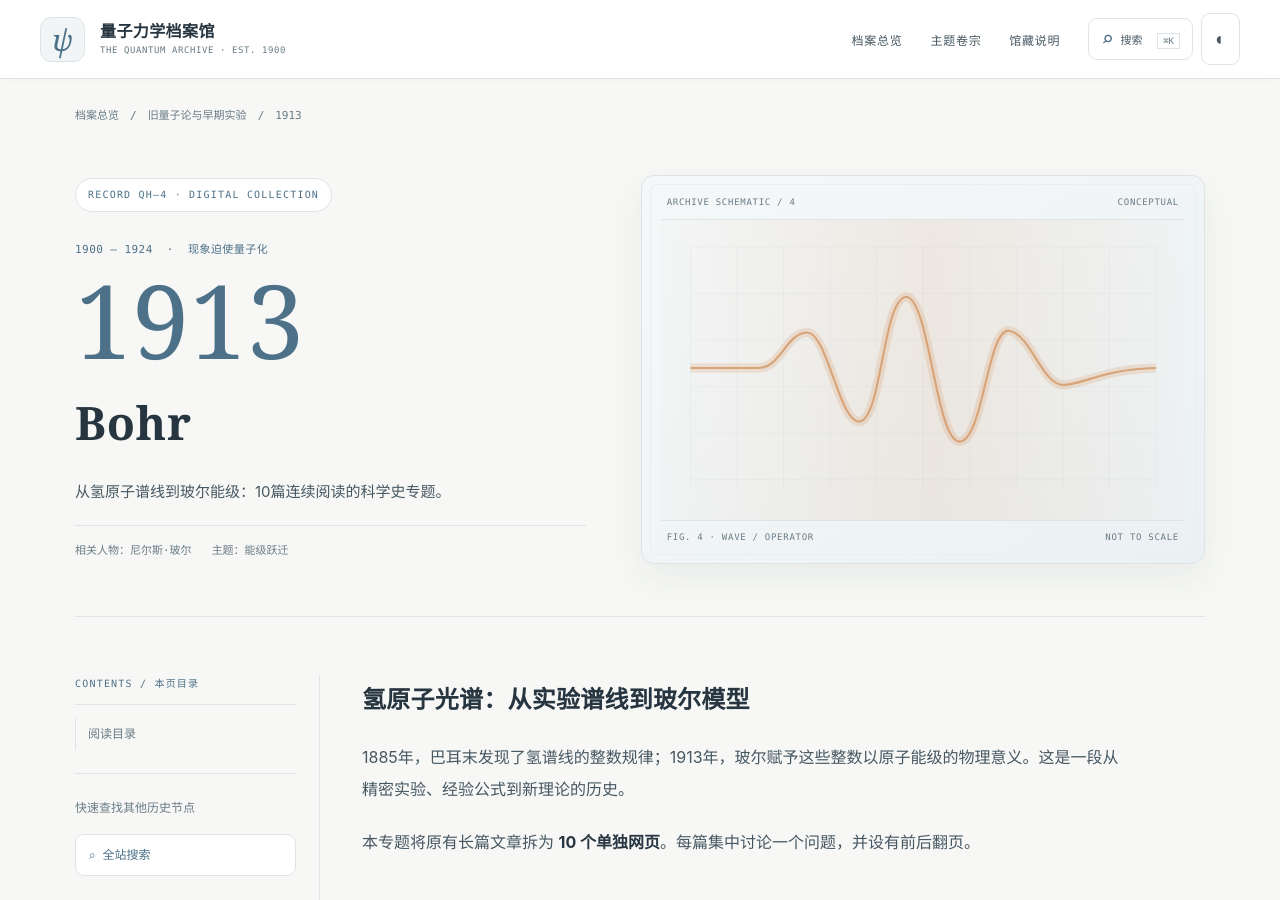
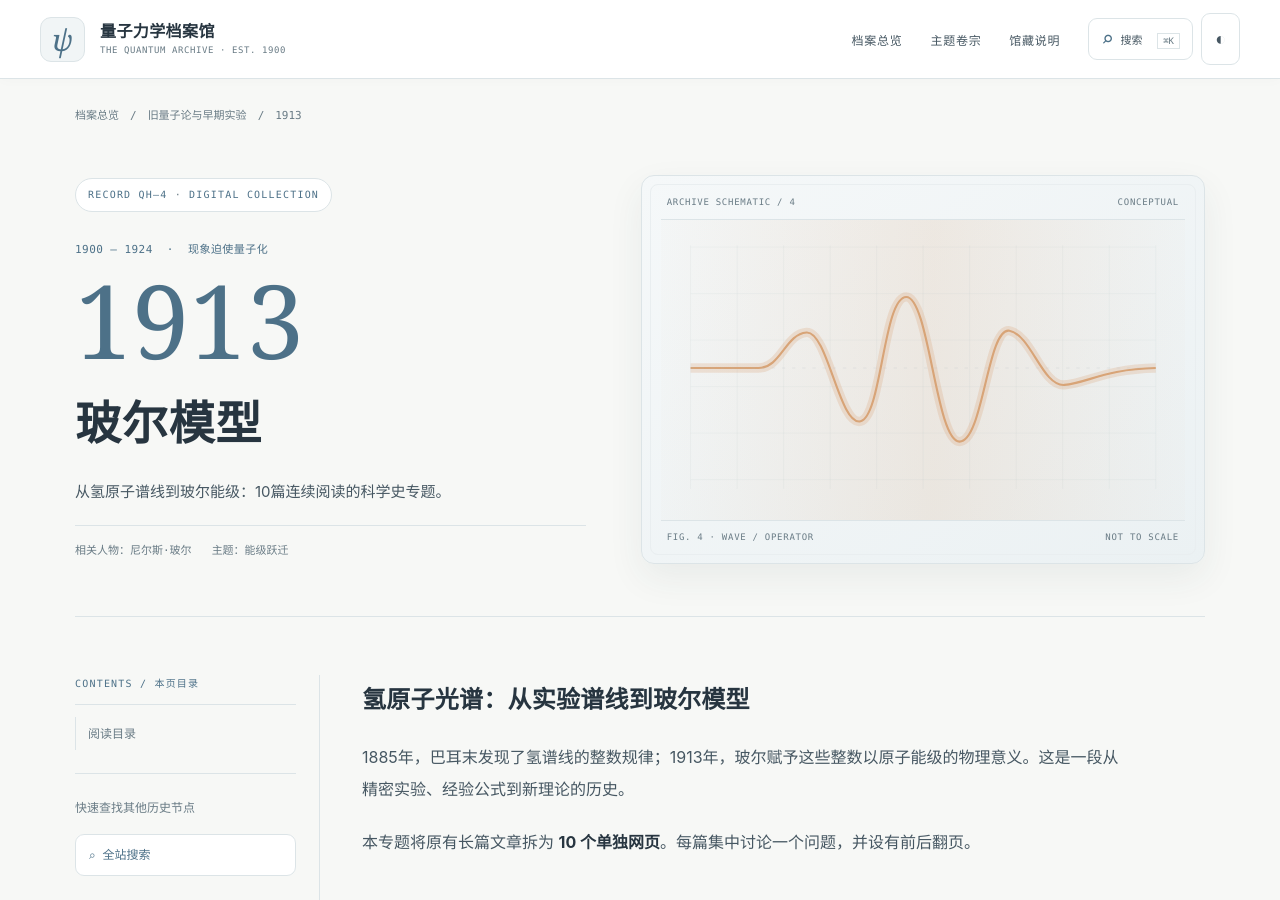
Before and after one commit to CYI1995/quantum-archive, a Jekyll site: the page built from events/bohr-1913.md, in a window 1280 px wide and 900 px high. Built offline with Jekyll 4.4.1, drawn with Linux system fonts in a browser that asks for light colours.

Commit message:
Update bohr-1913.md

```diff
--- a/events/bohr-1913.md
+++ b/events/bohr-1913.md
@@ -1,6 +1,6 @@
 ---
 layout: "event"
-title: "Bohr"
+title: "玻尔模型"
 year: "1913"
 person: "尼尔斯·玻尔"
 summary: "从氢原子谱线到玻尔能级：10篇连续阅读的科学史专题。"
```
